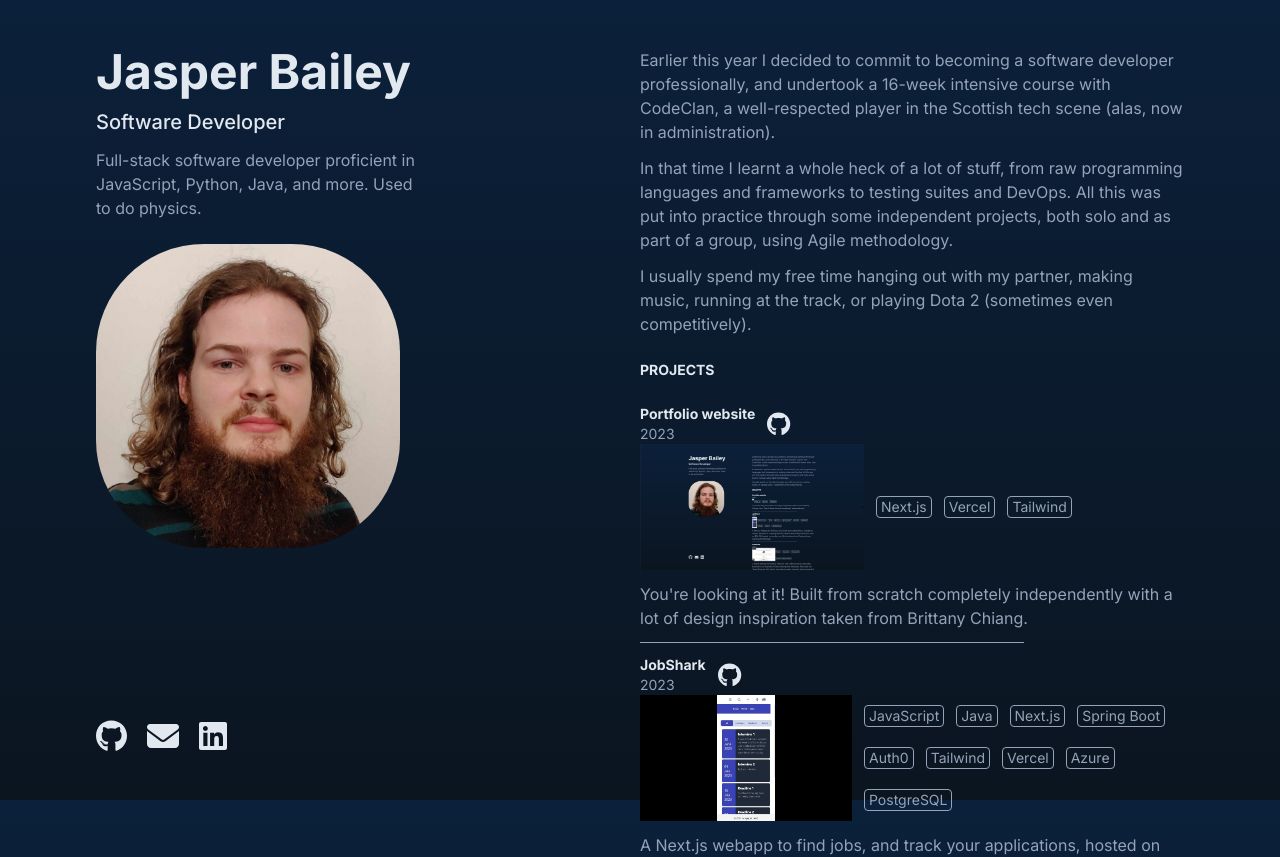
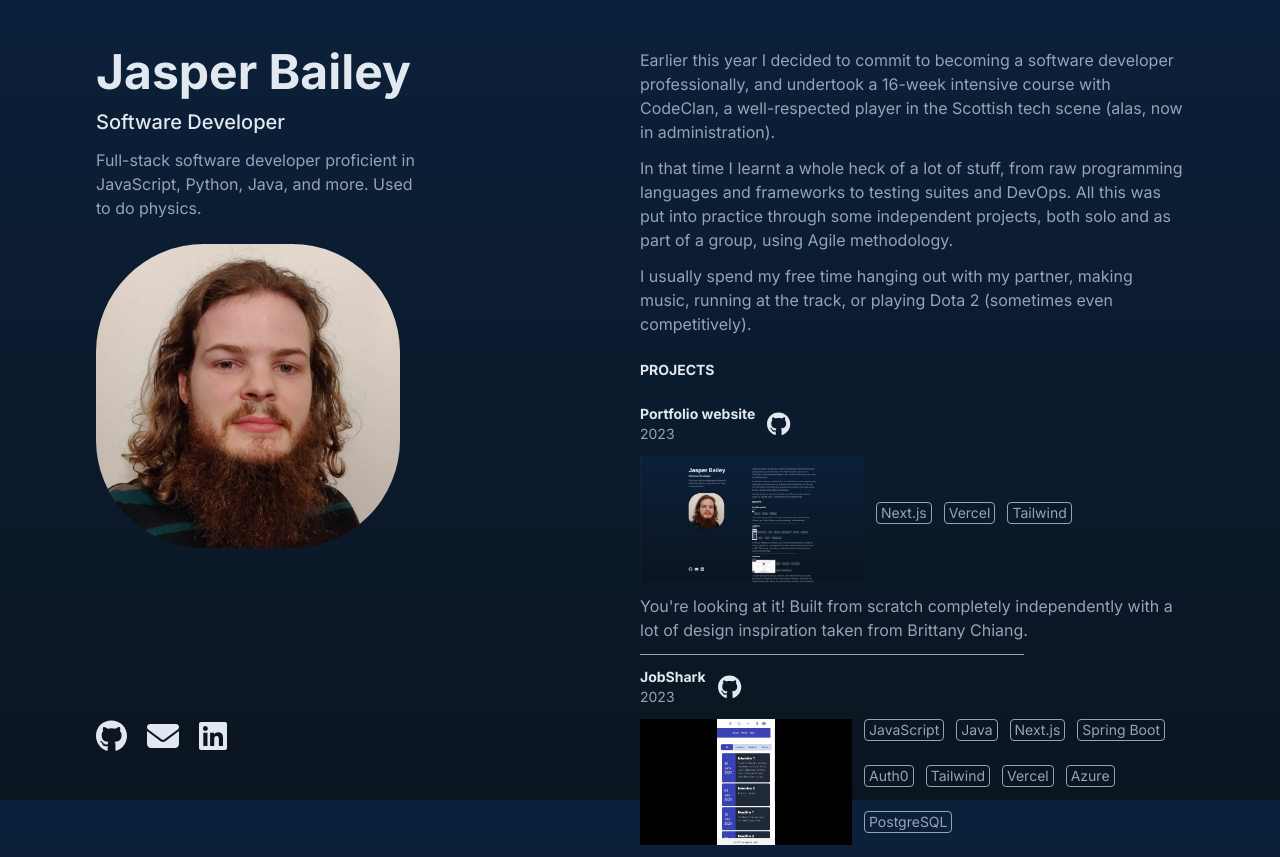
Before and after one commit to jasperBailey/portfolio, a Next.js app: page / in a window 1280 px wide. Shown: the top 857 px of the page. Built offline with nearby package versions, Linux system fonts and the light colour scheme.

Commit message:
added margin to project imgs

```diff
--- a/components/organisms/ShortProject.tsx
+++ b/components/organisms/ShortProject.tsx
@@ -35,8 +35,8 @@
                    lg:flex-row"
       >
         <div
-          className="flex max-w-[224px] justify-center bg-black
-                        lg:w-[41.17647%] lg:mr-3"
+          className="flex max-w-[224px] justify-center bg-black mt-3 mb-3
+                        lg:w-[41.17647%] lg:mr-3 lg:mb-0"
         >
           <img className="max-h-[126px]" src={previewImg} />
         </div>
```
